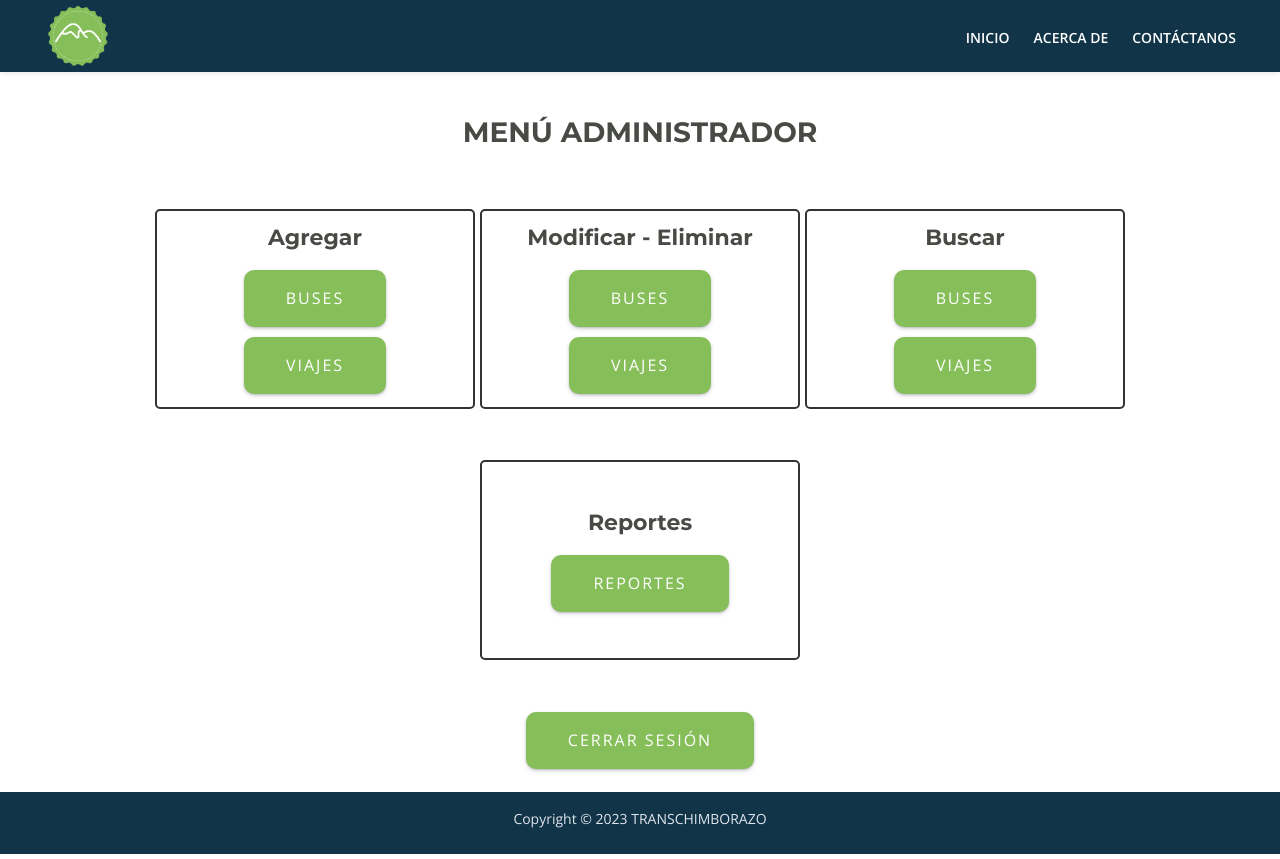
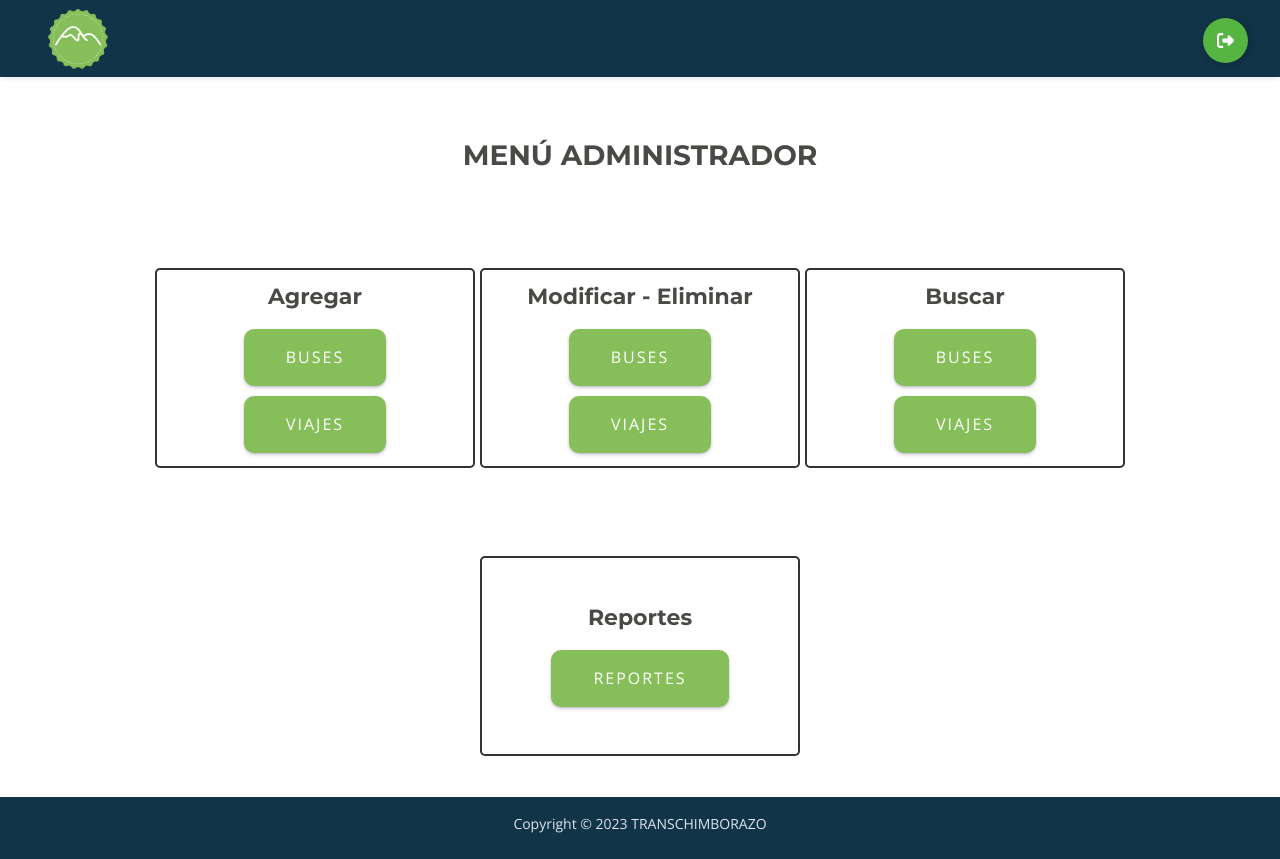
Before and after one commit to Gokruzk/book_fligths_travels, a PHP site: page /Proyecto/Vista/admin.php in a window 1280 px wide. Run offline with PHP 8.4, Linux system fonts and the light colour scheme; some libraries are stand-ins or nearby versions.

Commit message:
boton usuario

```diff
--- a/CSS/estilos-admin.css
+++ b/CSS/estilos-admin.css
@@ -126,3 +126,138 @@
 .EditarEliminar {
     width: 20px;
 }
+
+.Btn {
+  display: flex;
+  align-items: center;
+  justify-content: flex-start;
+  width: 45px;
+  height: 45px;
+  border: none;
+  border-radius: 50%;
+  cursor: pointer;
+  position: relative;
+  overflow: hidden;
+  transition-duration: .3s;
+  box-shadow: 2px 2px 10px rgba(0, 0, 0, 0.199);
+  background-color: rgb(255, 65, 65);
+}
+
+/* plus sign */
+.sign {
+  width: 100%;
+  transition-duration: .3s;
+  display: flex;
+  align-items: center;
+  justify-content: center;
+}
+
+.sign svg {
+  width: 17px;
+}
+
+.sign svg path {
+  fill: white;
+}
+/* text */
+.text {
+  position: absolute;
+  right: 0%;
+  width: 0%;
+  opacity: 0;
+  color: white;
+  font-size: 1.2em;
+  font-weight: 600;
+  transition-duration: .3s;
+}
+/* hover effect on button width */
+.Btn:hover {
+  width: 125px;
+  border-radius: 40px;
+  transition-duration: .3s;
+}
+
+.Btn:hover .sign {
+  width: 30%;
+  transition-duration: .3s;
+  padding-left: 20px;
+}
+/* hover effect button's text */
+.Btn:hover .text {
+  opacity: 1;
+  width: 70%;
+  transition-duration: .3s;
+  padding-right: 10px;
+}
+/* button click effect*/
+.Btn:active {
+  transform: translate(2px ,2px);
+}
+
+/* Boton cerrar sesión */
+
+.BtnCerrarSesion {
+    display: flex;
+    align-items: center;
+    justify-content: flex-start;
+    width: 45px;
+    height: 45px;
+    border: none;
+    border-radius: 50%;
+    cursor: pointer;
+    position: relative;
+    overflow: hidden;
+    transition-duration: .3s;
+    box-shadow: 2px 2px 10px rgba(0, 0, 0, 0.199);
+    background-color: #56b441;
+  }
+
+  /* plus sign */
+  .sign2 {
+    width: 100%;
+    transition-duration: .3s;
+    display: flex;
+    align-items: center;
+    justify-content: center;
+  }
+
+  .sign2 svg {
+    width: 17px;
+  }
+
+  .sign2 svg path {
+    fill: white;
+  }
+  /* text */
+  .textCerrar {
+    position: absolute;
+    right: 0%;
+    width: 0%;
+    opacity: 0;
+    color: white;
+    font-weight: 600;
+    transition-duration: .3s;
+  }
+  /* hover effect on button width */
+  .BtnCerrarSesion:hover {
+    width: 170px;
+    border-radius: 40px;
+    transition-duration: .3s;
+  }
+
+  .BtnCerrarSesion:hover .sign2 {
+    width: 30%;
+    transition-duration: .3s;
+    padding-left: 20px;
+  }
+  /* hover effect button's text */
+  .BtnCerrarSesion:hover .textCerrar {
+    opacity: 1;
+    width: 70%;
+    transition-duration: .3s;
+    padding-right: 10px;
+  }
+  /* button click effect*/
+  .BtnCerrarSesion:active {
+    transform: translate(2px ,2px);
+  }
--- a/Proyecto/Vista/admin.php
+++ b/Proyecto/Vista/admin.php
@@ -20,7 +20,7 @@
     <link href="../../CSS/magnific-popup.css" rel="stylesheet">
     <link href="../../CSS/styles.css" rel="stylesheet">
     <link href="../../CSS/Estilos.css" rel="stylesheet">
-
+    <link rel="stylesheet" href="../../CSS/estilos-admin.css">
 
     <!-- Favicon  -->
     <link rel="icon" href="../../images/favicon.png">
@@ -67,11 +67,13 @@
                 <button class="btnAdmin">Reportes</button>
             </a>
         </div>
-        <div style="width:100%">
-            <a href="../../index.html">
-                <button class="btnAdmin">Cerrar Sesión</button>
-            </a>
-        </div>
+
+
+
+
+
+
+
     </div>
     <?php
     include_once('footer.html');
--- a/Proyecto/Vista/menu.html
+++ b/Proyecto/Vista/menu.html
@@ -16,7 +16,7 @@
 
   <div class="collapse navbar-collapse" id="navbarsExampleDefault">
     <ul class="navbar-nav ml-auto">
-      <li class="nav-item">
+      <!-- <li class="nav-item">
         <a class="nav-link page-scroll" href="../../index.html">INICIO <span class="sr-only">(current)</span></a>
       </li>
       <li class="nav-item">
@@ -25,6 +25,24 @@
 
       <li class="nav-item">
         <a class="nav-link page-scroll" href="../../index.html#contact">CONTÁCTANOS</a>
+      </li> -->
+
+      <li>
+        <div style="width:100%">
+          <!-- <a href="../../index.html">
+              <button class="btnAdmin">Cerrar Sesión</button>
+          </a> -->
+          <a href="../../index.html">
+            <button class="BtnCerrarSesion">
+              <div class="sign2"><svg viewBox="0 0 512 512">
+                  <path
+                    d="M377.9 105.9L500.7 228.7c7.2 7.2 11.3 17.1 11.3 27.3s-4.1 20.1-11.3 27.3L377.9 406.1c-6.4 6.4-15 9.9-24 9.9c-18.7 0-33.9-15.2-33.9-33.9l0-62.1-128 0c-17.7 0-32-14.3-32-32l0-64c0-17.7 14.3-32 32-32l128 0 0-62.1c0-18.7 15.2-33.9 33.9-33.9c9 0 17.6 3.6 24 9.9zM160 96L96 96c-17.7 0-32 14.3-32 32l0 256c0 17.7 14.3 32 32 32l64 0c17.7 0 32 14.3 32 32s-14.3 32-32 32l-64 0c-53 0-96-43-96-96L0 128C0 75 43 32 96 32l64 0c17.7 0 32 14.3 32 32s-14.3 32-32 32z">
+                  </path>
+                </svg></div>
+              <div class="textCerrar">Cerrar Sesión</div>
+            </button>
+          </a>
+        </div>
       </li>
     </ul>
   </div>
```
